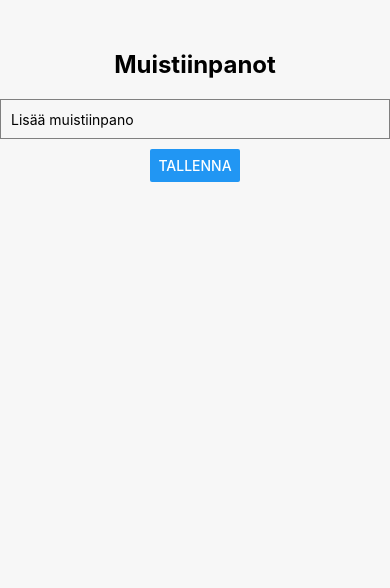
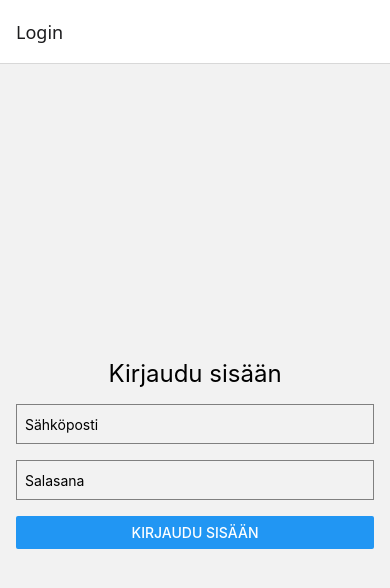
Before and after one commit to Roosun/todolopputyo, a React Native app: screen /Login in a window 390 px wide. Shown: the top 588 px of the page. Built offline with nearby package versions, Linux system fonts and the light colour scheme; no server answers.

Commit message:
Login added

```diff
--- a/App.js
+++ b/App.js
@@ -1,14 +1,44 @@
-import React from 'react';
+import React, { useState, useEffect } from 'react';
+import { NavigationContainer } from '@react-navigation/native';
+import { createStackNavigator } from '@react-navigation/stack';
+import { onAuthStateChanged } from 'firebase/auth';
+import { auth } from './assets/config/firebaseConfig';
 import { View, Text } from 'react-native';
 import TodoList from './assets/components/TodoList';
+import LoginScreen from './assets/components/LoginScreen';
 import styles from './assets/styles/styles';
 
+const Stack = createStackNavigator();
 
 export default function App() {
+  const [user, setUser] = useState(null);
+  const [loading, setLoading] = useState(true);
+
+  useEffect(() => {
+    const unsubscribe = onAuthStateChanged(auth, (user) => {
+      setUser(user);
+      setLoading(false);
+    });
+    return unsubscribe;
+  }, []);
+
+  if (loading) {
+    return (
+      <View style={styles.container}>
+        <Text style={styles.header}>Loading...</Text>
+      </View>
+    );
+  }
+
   return (
-    <View style={styles.container}>
-      <Text style={styles.header}>Muistiinpanot</Text>
-      <TodoList />
-    </View>
+    <NavigationContainer>
+      <Stack.Navigator initialRouteName={user ? 'TodoList' : 'Login'}>
+        {/* Login-näkymä, jos käyttäjä ei ole kirjautunut */}
+        <Stack.Screen name="Login" component={LoginScreen} />
+
+        {/* TodoList-näkymä, jos käyttäjä on kirjautunut */}
+        <Stack.Screen name="TodoList" component={TodoList} />
+      </Stack.Navigator>
+    </NavigationContainer>
   );
 }
--- /dev/null
+++ b/assets/components/LoginScreen.js
@@ -0,0 +1,67 @@
+import React, { useState } from 'react';
+import { View, TextInput, Button, Text, StyleSheet } from 'react-native';
+import { signInWithEmailAndPassword } from 'firebase/auth';
+import { auth } from '../../assets/config/firebaseConfig';
+
+const LoginScreen = ({ navigation }) => {
+  const [email, setEmail] = useState('');
+  const [password, setPassword] = useState('');
+  const [error, setError] = useState('');
+
+  const handleLogin = async () => {
+    try {
+      await signInWithEmailAndPassword(auth, email, password);
+      navigation.replace('TodoList'); // Siirtyy TodoList-näkymään kirjautumisen jälkeen
+    } catch (err) {
+      setError('Kirjautuminen epäonnistui. Tarkista sähköposti ja salasana.');
+    }
+  };
+
+  return (
+    <View style={styles.container}>
+      <Text style={styles.header}>Kirjaudu sisään</Text>
+      {error ? <Text style={styles.errorText}>{error}</Text> : null}
+      <TextInput
+        value={email}
+        onChangeText={setEmail}
+        placeholder="Sähköposti"
+        style={styles.input}
+      />
+      <TextInput
+        value={password}
+        onChangeText={setPassword}
+        placeholder="Salasana"
+        secureTextEntry
+        style={styles.input}
+      />
+      <Button title="Kirjaudu sisään" onPress={handleLogin} />
+    </View>
+  );
+};
+
+const styles = StyleSheet.create({
+  container: {
+    flex: 1,
+    justifyContent: 'center',
+    padding: 16,
+  },
+  header: {
+    fontSize: 24,
+    marginBottom: 16,
+    textAlign: 'center',
+  },
+  input: {
+    height: 40,
+    borderColor: 'gray',
+    borderWidth: 1,
+    marginBottom: 16,
+    paddingLeft: 8,
+  },
+  errorText: {
+    color: 'red',
+    marginBottom: 16,
+    textAlign: 'center',
+  },
+});
+
+export default LoginScreen;
--- /dev/null
+++ b/assets/config/firebaseConfig.js
@@ -0,0 +1,19 @@
+// Import the functions you need from the SDKs you need
+import { initializeApp } from "firebase/app";
+import { getAuth } from 'firebase/auth';
+// TODO: Add SDKs for Firebase products that you want to use
+// https://firebase.google.com/docs/web/setup#available-libraries
+
+// Your web app's Firebase configuration
+const firebaseConfig = {
+  apiKey: "AIzaSyDVJUs-tuOouaQYboT8TI6a-DgXmHG2tFQ",
+  authDomain: "todolopputyo.firebaseapp.com",
+  projectId: "todolopputyo",
+  storageBucket: "todolopputyo.firebasestorage.app",
+  messagingSenderId: "953186621953",
+  appId: "1:953186621953:web:e49ec9d8dbe2a460e93e00"
+};
+
+// Initialize Firebase
+const app = initializeApp(firebaseConfig);
+export const auth = getAuth(app);
--- a/package.json
+++ b/package.json
@@ -12,12 +12,16 @@
     "@react-native-async-storage/async-storage": "^1.23.1",
     "@react-native-firebase/app": "^21.6.1",
     "@react-native-firebase/database": "^21.6.1",
+    "@react-navigation/native": "^7.0.9",
+    "@react-navigation/stack": "^7.0.14",
     "expo": "~52.0.11",
     "expo-status-bar": "~2.0.0",
     "firebase": "^11.0.2",
     "lopputyo": "file:",
     "react": "18.3.1",
-    "react-native": "0.76.3"
+    "react-native": "0.76.3",
+    "react-native-safe-area-context": "^4.14.0",
+    "react-native-screens": "^4.3.0"
   },
   "devDependencies": {
     "@babel/core": "^7.20.0"
```
Also changed, not shown: 1 other file (tests, documents, lock files or other folders).
